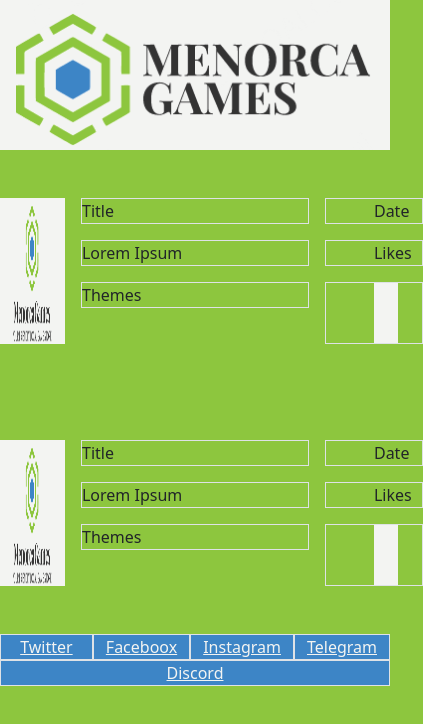
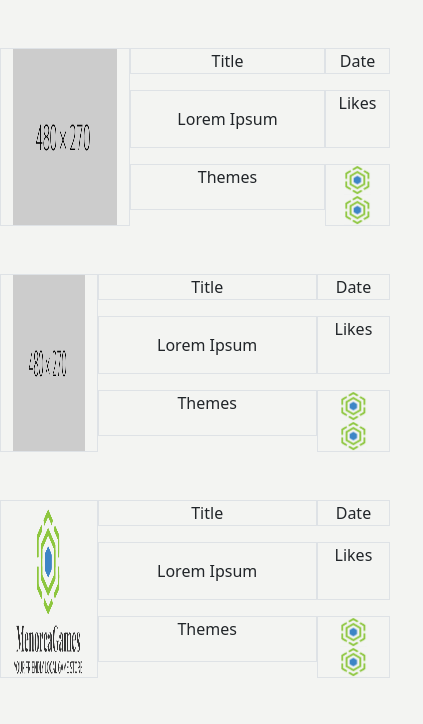
Before and after one commit to Iohel/bootstrapJoelPons, a plain HTML site: page index.html in a window 390 px wide. Shown: the whole page, 423 px wide, since content can reach past the window. Drawn offline with nearby package versions, Linux system fonts and the light colour scheme.

Commit message:
New Website, mobile pending

```diff
--- a/index.html
+++ b/index.html
@@ -8,7 +8,7 @@
     <link rel="icon" href="./Logo.png">
     <style>
         body{
-            background-color: #8dc63e;
+            background-color: #f3f4f2;
         }
         img{
             background-color: #f3f4f2;
@@ -35,55 +35,73 @@
 </head>
 <body>
     <header class="container text-center ">
-        <div class="row">
-            <img src="Logo 2.png" alt="" class="col-12">
-            <button class="col d-none d-lg-flex">Home</button>
-            <button class="col d-none d-lg-flex">Theme</button>
-            <button class="col d-none d-lg-flex">Sort</button>
-            <button class="col d-none d-lg-flex">Theme</button>
-            <button class="col d-none d-lg-flex">Contact</button>
-            <button class="col d-none d-lg-flex">Settings</button>
-            <button class="col d-none d-lg-flex">Register</button>
-            <button class="col d-none d-lg-flex">Login</button>
+        <div class="row d-none d-md-flex">
+            <img src="Logo 2.png" alt="" class="col-1 ">
+            <button class="col ">Home</button>
+            <button class="col ">Theme</button>
+            <button class="col ">Sort</button>
+            <button class="col ">Theme</button>
+            <button class="col ">Contact</button>
+            <button class="col ">Settings</button>
+            <button class="col ">Register</button>
+            <button class="col ">Login</button>
         </div>
     </header>
+    <!--Desktop Version-->
     <main class="container text-center">
-        <section class="row py-5">
-            <img src="Logo Irene No Marca.png" alt="" class="col-2" >
-            <section class="col-8">
-                <p class="row mx-1 border">Title</p>
-                <p class="row mx-1 border">Lorem Ipsum</p>
-                <p class="row mx-1 border">Themes</p>
-            </section>
-            <section class="col-2">
-                <p class="row px-5 border">Date</p>
-                <p class="row px-5 border">Likes</p>
-                <div class="row px-5 border">
-                    <img src="Logo.png" alt="" class="col-5" height="30">
-                    <img src="Logo.png" alt="" class="col-5" height="30">
+        <div class="row row-cols-2  pt-5">
+            <img src="480x16 9.png" alt="" class="col-4 border" >
+            <section class="col-8 container-fluid">
+                <div class="row">
+                    <p class="col-9 border">Title</p>
+                    <p class="col-3 border">Date</p>
+                    <p class="col-9 py-3 border">Lorem Ipsum</p>
+                    <p class="col-3 border">Likes</p>
+                    <p class="col-9 border">Themes</p>
+                    <div class="col border">
+                        <img src="Logo.png" alt="" class="col" height="30">
+                        <img src="Logo.png" alt="" class="col" height="30">
+                    </div>
                 </div>
             </section>
-        </section>
+        </div>
 
-        <section class="row py-5">
-            <img src="Logo Irene No Marca.png" alt="" class="col-2" >
-            <section class="col-8">
-                <p class="row mx-1 border">Title</p>
-                <p class="row mx-1 border">Lorem Ipsum</p>
-                <p class="row mx-1 border">Themes</p>
-            </section>
-            <section class="col-2">
-                <p class="row px-5 border">Date</p>
-                <p class="row px-5 border">Likes</p>
-                <div class="row px-5 border">
-                    <img src="Logo.png" alt="" class="col-5" height="30">
-                    <img src="Logo.png" alt="" class="col-5" height="30">
+        <div class="row row-cols-2  pt-5">
+            <img src="480x16 9.png" alt="" class="col-3 border" >
+            <section class="col-9 container-fluid">
+                <div class="row">
+                    <p class="col-9 border">Title</p>
+                    <p class="col-3 border">Date</p>
+                    <p class="col-9 py-3 border">Lorem Ipsum</p>
+                    <p class="col-3 border">Likes</p>
+                    <p class="col-9 border">Themes</p>
+                    <div class="col border">
+                        <img src="Logo.png" alt="" class="col" height="30">
+                        <img src="Logo.png" alt="" class="col" height="30">
+                    </div>
                 </div>
             </section>
-        </section>
+        </div>
+
+        <div class="row row-cols-2  pt-5">
+            <img src="Logo Irene No Marca.png" alt="" class="col-3 border" >
+            <section class="col-9 container-fluid">
+                <div class="row">
+                    <p class="col-9 border">Title</p>
+                    <p class="col-3 border">Date</p>
+                    <p class="col-9 py-3 border">Lorem Ipsum</p>
+                    <p class="col-3 border">Likes</p>
+                    <p class="col-9 border">Themes</p>
+                    <div class="col border">
+                        <img src="Logo.png" alt="" class="col" height="30">
+                        <img src="Logo.png" alt="" class="col" height="30">
+                    </div>
+                </div>
+            </section>
+        </div>
     </main>
-    <footer class="container text-center">
-        <div class="row ">
+    <footer class="container text-center fixed-bottom">
+        <div class="row  d-none d-md-flex">
             <a href="" class="col border">Twitter</a>
             <a href="" class="col border">Faceboox</a>
             <a href="" class="col border">Instagram</a>
```
Also changed, not shown: 360x16 9.png (added), 480x16 9.png (added).
